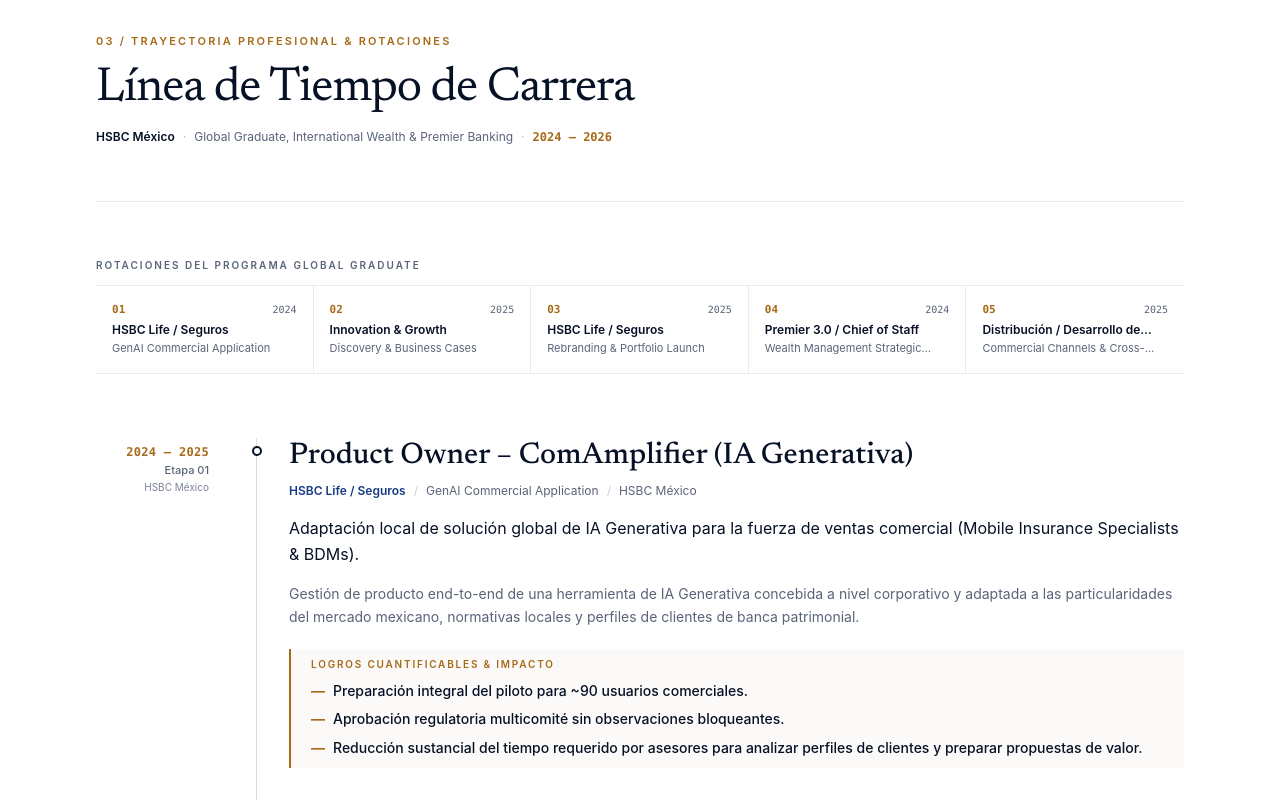
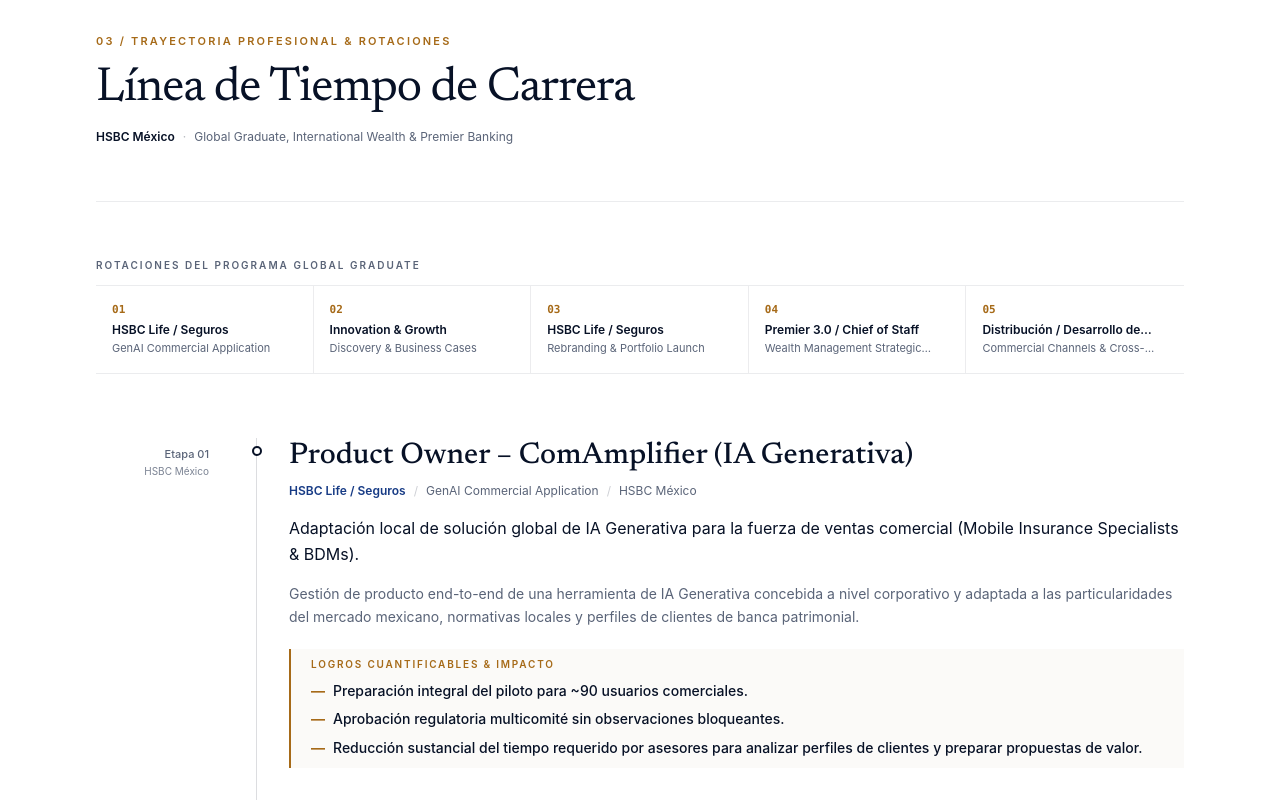
Before and after one commit to raumor911/erika-morales-sitio-profesional, a React (Vite) app: page / in a window 1280 px wide. Shown: the part 4960-5760 px from the top of the page. Built offline with nearby package versions, Linux system fonts and the light colour scheme.

Commit message:
design: remove years from career stages to avoid confusion

```diff
--- a/src/components/InteractiveTimeline.tsx
+++ b/src/components/InteractiveTimeline.tsx
@@ -54,8 +54,6 @@
                 <span className="font-semibold text-[#071126]">HSBC México</span>
                 <span className="text-[#071126]/30" aria-hidden="true">·</span>
                 <span>Global Graduate, International Wealth & Premier Banking</span>
-                <span className="text-[#071126]/30" aria-hidden="true">·</span>
-                <span className="font-mono text-[#A66A18] font-semibold">2024 – 2026</span>
               </div>
             </div>
 
@@ -81,9 +79,6 @@
                   <div className="flex items-baseline justify-between mb-1">
                     <span className="font-mono text-[11px] font-semibold text-[#A66A18]">
                       0{6 - stage.orderNumber}
-                    </span>
-                    <span className="font-mono text-[10px] text-[#5A6478]">
-                      {stage.period.split('–')[0].trim()}
                     </span>
                   </div>
                   <p className="text-xs font-semibold text-[#071126] group-hover:text-[#173B85] transition-colors duration-200 line-clamp-1">
@@ -117,11 +112,8 @@
                     aria-hidden="true"
                   />
 
-                  {/* Columna Izquierda en Pantallas Grandes (Fechas y División) */}
+                  {/* Columna Izquierda en Pantallas Grandes (División) */}
                   <div className="hidden md:block absolute -left-44 top-1.5 text-right w-36 pr-4">
-                    <span className="font-mono text-xs font-semibold text-[#A66A18] block tracking-wide">
-                      {stage.period}
-                    </span>
                     <span className="text-[11px] text-[#5A6478] font-medium block mt-0.5">
                       Etapa 0{6 - stage.orderNumber}
                     </span>
@@ -133,11 +125,9 @@
                   {/* Contenido Principal de la Rotación */}
                   <div>
 
-                    {/* Encabezado Móvil de Fecha */}
+                    {/* Encabezado Móvil */}
                     <div className="md:hidden flex items-center gap-2 mb-1.5 text-xs font-mono font-semibold text-[#A66A18]">
                       <span>Etapa 0{6 - stage.orderNumber}</span>
-                      <span className="text-[#071126]/20" aria-hidden="true">·</span>
-                      <span>{stage.period}</span>
                     </div>
 
                     {/* Título de la Posición / Rol */}
```
